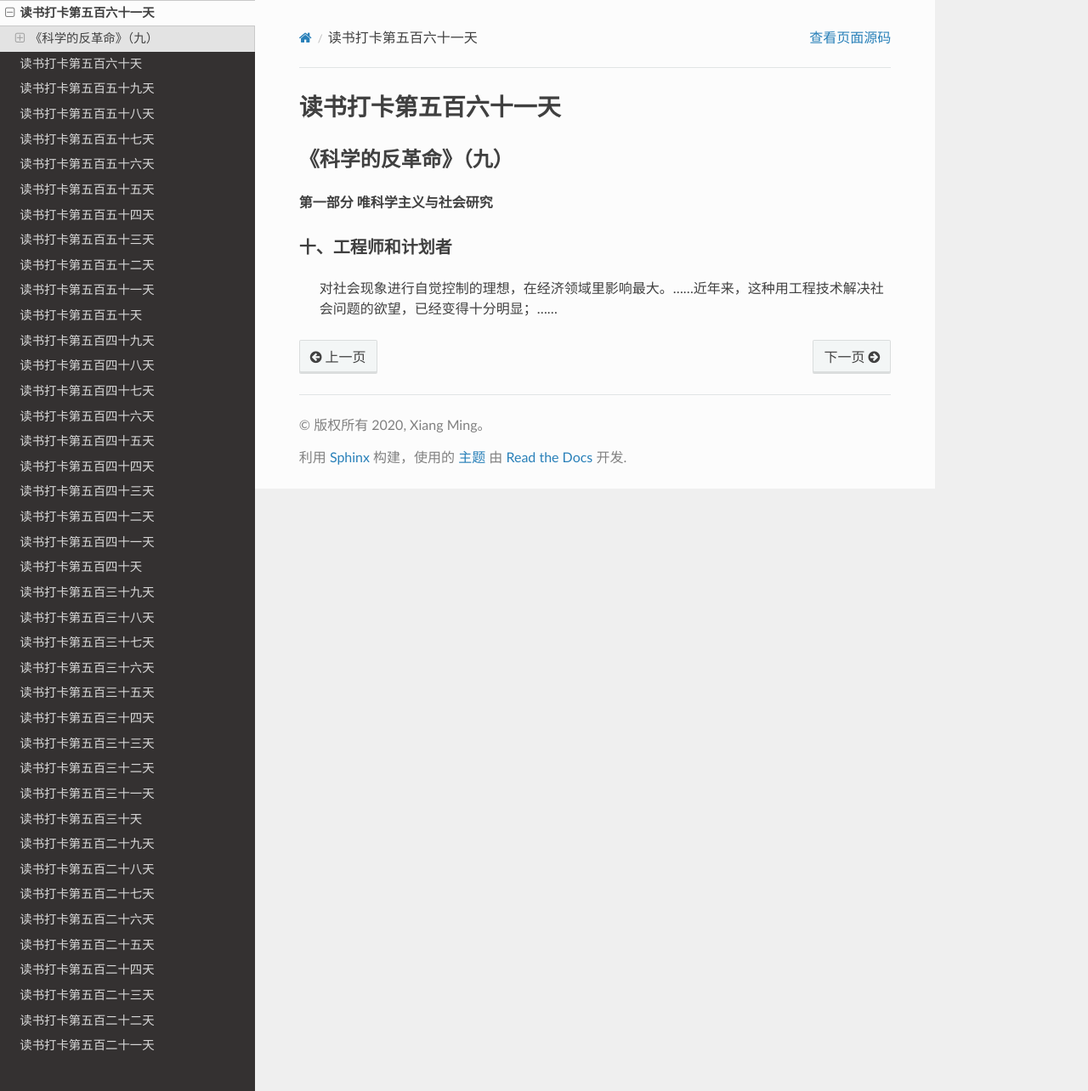
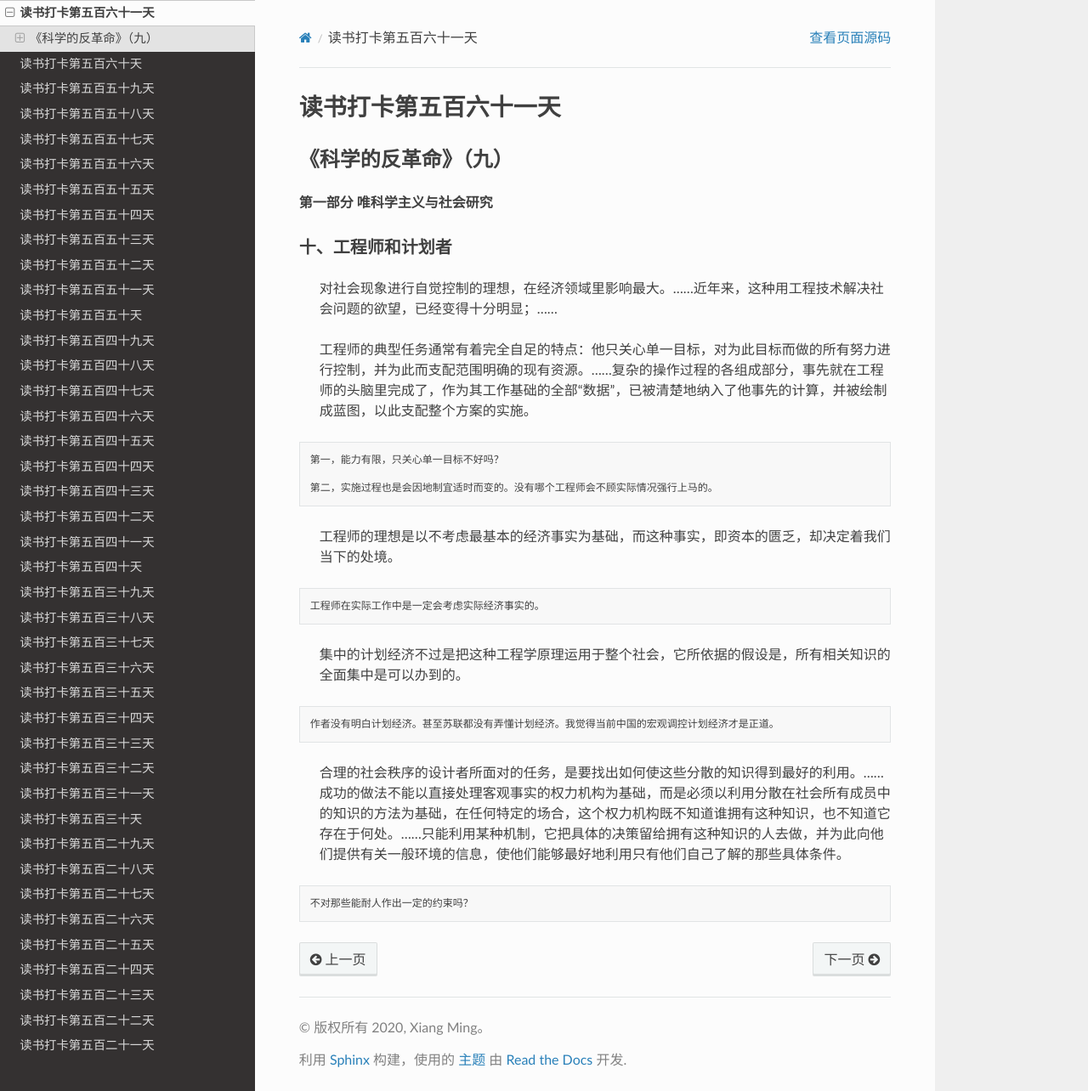
Before and after one commit to xiangming1975/reading, a Sphinx documentation site: the page built from source/2022-03-22.md, in a window 1280 px wide and 1284 px high. Shown: the whole window at 85% size. Built offline with Sphinx 7.4.7 and the Read the Docs theme 2.0.0, drawn with Linux system fonts in a browser that asks for light colours.

Commit message:
自动提交时间: 2022-03-23T22:00:03,066269777+08:00

````diff
--- a/source/2022-03-22.md
+++ b/source/2022-03-22.md
@@ -7,4 +7,22 @@
 
 > 对社会现象进行自觉控制的理想，在经济领域里影响最大。……近年来，这种用工程技术解决社会问题的欲望，已经变得十分明显；……
 
+> 工程师的典型任务通常有着完全自足的特点：他只关心单一目标，对为此目标而做的所有努力进行控制，并为此而支配范围明确的现有资源。……复杂的操作过程的各组成部分，事先就在工程师的头脑里完成了，作为其工作基础的全部“数据”，已被清楚地纳入了他事先的计算，并被绘制成蓝图，以此支配整个方案的实施。
+```
+第一，能力有限，只关心单一目标不好吗？
+
+第二，实施过程也是会因地制宜适时而变的。没有哪个工程师会不顾实际情况强行上马的。
+```
+> 工程师的理想是以不考虑最基本的经济事实为基础，而这种事实，即资本的匮乏，却决定着我们当下的处境。
+```
+工程师在实际工作中是一定会考虑实际经济事实的。
+```
+> 集中的计划经济不过是把这种工程学原理运用于整个社会，它所依据的假设是，所有相关知识的全面集中是可以办到的。
+```
+作者没有明白计划经济。甚至苏联都没有弄懂计划经济。我觉得当前中国的宏观调控计划经济才是正道。
+```
+> 合理的社会秩序的设计者所面对的任务，是要找出如何使这些分散的知识得到最好的利用。……成功的做法不能以直接处理客观事实的权力机构为基础，而是必须以利用分散在社会所有成员中的知识的方法为基础，在任何特定的场合，这个权力机构既不知道谁拥有这种知识，也不知道它存在于何处。……只能利用某种机制，它把具体的决策留给拥有这种知识的人去做，并为此向他们提供有关一般环境的信息，使他们能够最好地利用只有他们自己了解的那些具体条件。
+```
+不对那些能耐人作出一定的约束吗？
+```
 >
````
